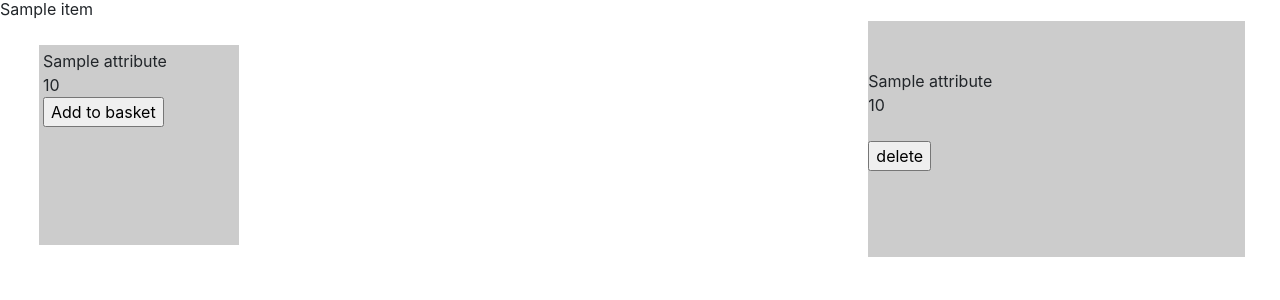
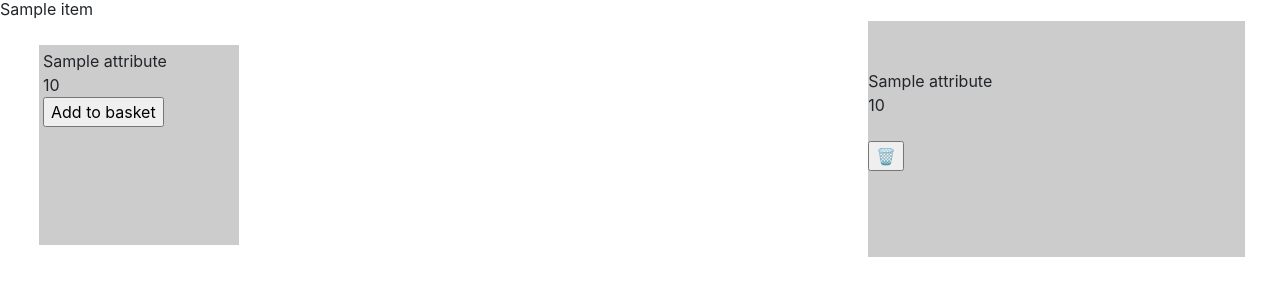
Before and after one commit to ha1fling/ShoppingCart, a Flask app: template templates/index.html in a window 1280 px wide. Shown: the part 107-407 px from the top of the page. Run offline with Flask 2, Linux system fonts and the light colour scheme; the template is opened without the code that fills it: most values are stand-ins (such as "Sample title", 1, 10 or a date in 2020); some libraries are stand-ins or nearby versions.

Commit message:
changed the word delete for a bin, not possible to change it to red easily so this will be removed from the requirements

```diff
--- a/templates/partials/basket_item.html
+++ b/templates/partials/basket_item.html
@@ -4,5 +4,5 @@
     <div>{{ item[1].attributes.cost }}</div>
     <br/>
     <input type="hidden" name="index" value="{{ item[0] }}"/>
-    <input type="submit" value="delete" />
+    <input type="submit" value="&#128465;" />
 </form>
--- a/templates/partials/footer.html
+++ b/templates/partials/footer.html
@@ -5,6 +5,6 @@
     <title>Title</title>
 </head>
 <body>
-
+<div>Icons made by <a href="https://www.flaticon.com/authors/dinosoftlabs" title="DinosoftLabs">DinosoftLabs</a> from <a href="https://www.flaticon.com/" title="Flaticon">www.flaticon.com</a></div>
 </body>
 </html>
--- a/templates/partials/item.html
+++ b/templates/partials/item.html
@@ -2,5 +2,5 @@
     <div>{{ item.attributes.name }}</div>
     <div>{{ item.attributes.cost }}</div>
     <input type="hidden" name="id" value="{{ item.id }}"/>
-    <input type="submit" value="Add to basket"></input>
+    <input type="submit" value="Add to basket" />
 </form>
```
